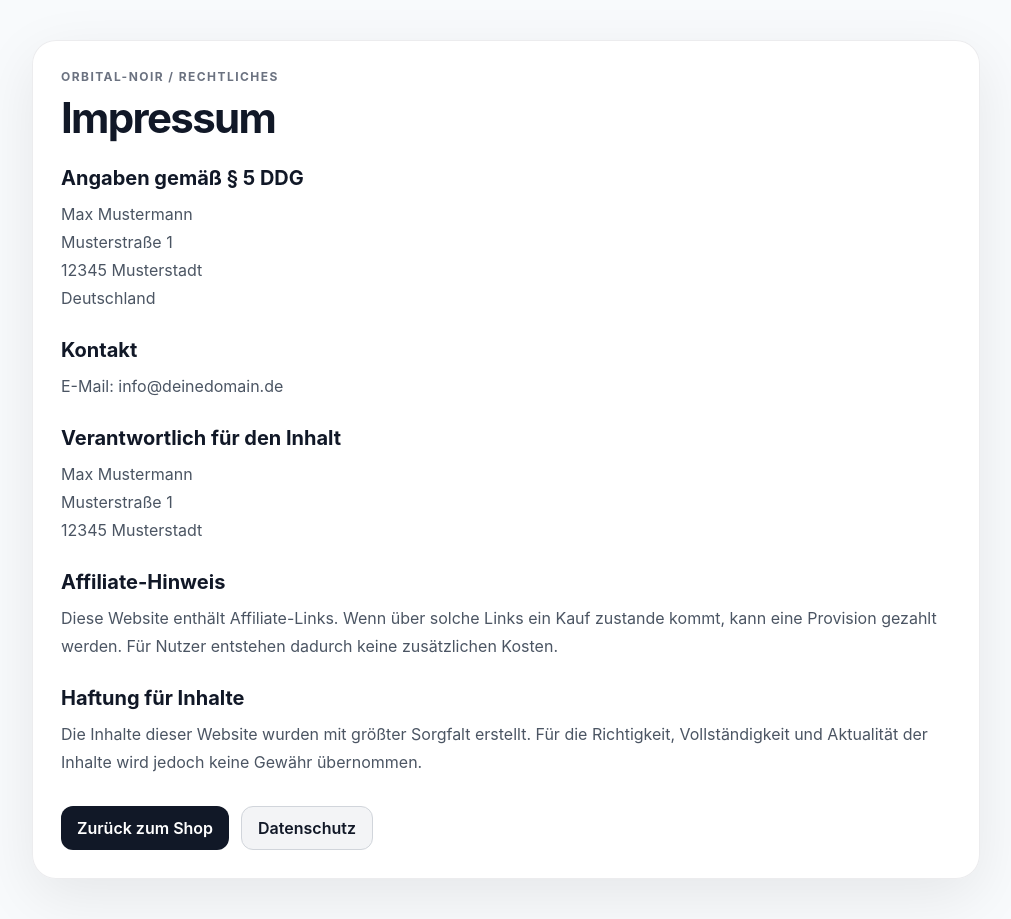
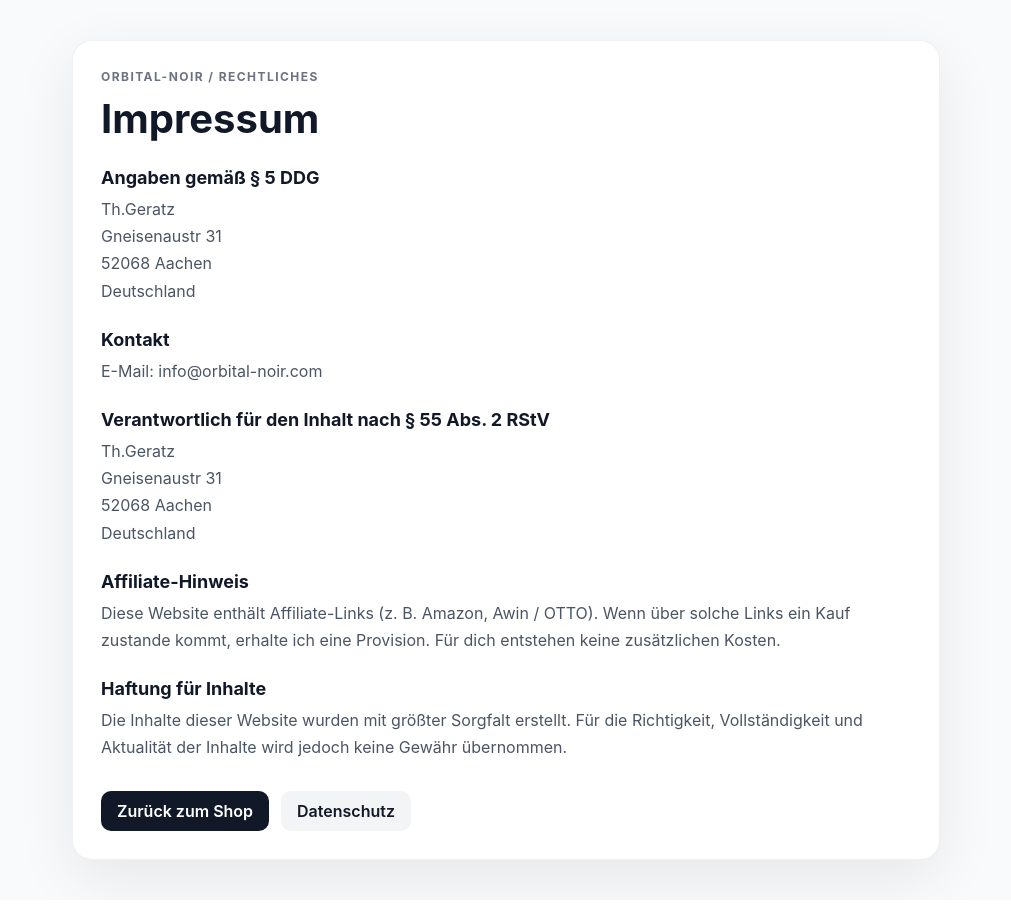
Before and after one commit to powersparfuchsdeals-ship-it/powersparfuchsdeals, a Next.js app: page /impressum in a window 1280 px wide. Shown: the whole page, without its empty margins (134-1145 px from the left). Built offline with nearby package versions, Linux system fonts and the light colour scheme.

Commit message:
Update impressum.js

```diff
--- a/pages/impressum.js
+++ b/pages/impressum.js
@@ -11,12 +11,9 @@ export default function ImpressumPage() {
           <section style={styles.section}>
             <h2 style={styles.heading}>Angaben gemäß § 5 DDG</h2>
             <p style={styles.text}>
-              Max Mustermann
-              <br />
-              Musterstraße 1
-              <br />
-              12345 Musterstadt
-              <br />
+              Th.Geratz<br />
+              Gneisenaustr 31<br />
+              52068 Aachen<br />
               Deutschland
             </p>
           </section>
@@ -24,27 +21,26 @@ export default function ImpressumPage() {
           <section style={styles.section}>
             <h2 style={styles.heading}>Kontakt</h2>
             <p style={styles.text}>
-              E-Mail: info@deinedomain.de
+              E-Mail: info@orbital-noir.com
             </p>
           </section>
 
           <section style={styles.section}>
-            <h2 style={styles.heading}>Verantwortlich für den Inhalt</h2>
+            <h2 style={styles.heading}>Verantwortlich für den Inhalt nach § 55 Abs. 2 RStV</h2>
             <p style={styles.text}>
-              Max Mustermann
-              <br />
-              Musterstraße 1
-              <br />
-              12345 Musterstadt
+              Th.Geratz<br />
+              Gneisenaustr 31<br />
+              52068 Aachen<br />
+              Deutschland
             </p>
           </section>
 
           <section style={styles.section}>
             <h2 style={styles.heading}>Affiliate-Hinweis</h2>
             <p style={styles.text}>
-              Diese Website enthält Affiliate-Links. Wenn über solche Links ein Kauf
-              zustande kommt, kann eine Provision gezahlt werden. Für Nutzer entstehen
-              dadurch keine zusätzlichen Kosten.
+              Diese Website enthält Affiliate-Links (z. B. Amazon, Awin / OTTO).
+              Wenn über solche Links ein Kauf zustande kommt, erhalte ich eine Provision.
+              Für dich entstehen keine zusätzlichen Kosten.
             </p>
           </section>
 
@@ -58,10 +54,10 @@ export default function ImpressumPage() {
           </section>
 
           <div style={styles.actions}>
-            <Link href="/" style={styles.linkButton}>
+            <Link href="/" style={styles.primaryBtn}>
               Zurück zum Shop
             </Link>
-            <Link href="/datenschutz" style={styles.secondaryLink}>
+            <Link href="/datenschutz" style={styles.secondaryBtn}>
               Datenschutz
             </Link>
           </div>
@@ -75,91 +71,77 @@ const styles = {
   page: {
     minHeight: "100vh",
     background: "#f8fafc",
-    color: "#111827",
     fontFamily:
       'Inter, ui-sans-serif, system-ui, -apple-system, BlinkMacSystemFont, "Segoe UI", sans-serif'
   },
 
   shell: {
-    maxWidth: "980px",
+    maxWidth: "900px",
     margin: "0 auto",
     padding: "40px 16px"
   },
 
   card: {
-    background: "rgba(255,255,255,0.92)",
-    border: "1px solid rgba(17,24,39,0.08)",
-    borderRadius: "24px",
+    background: "#ffffff",
+    borderRadius: "20px",
     padding: "28px",
-    boxShadow: "0 18px 60px rgba(0,0,0,0.08)"
+    boxShadow: "0 18px 60px rgba(0,0,0,0.08)",
+    border: "1px solid rgba(0,0,0,0.06)"
   },
 
   label: {
-    color: "#6b7280",
     fontSize: "12px",
     textTransform: "uppercase",
     letterSpacing: "0.12em",
-    fontWeight: 700,
-    marginBottom: "12px"
+    color: "#6b7280",
+    marginBottom: "10px",
+    fontWeight: 700
   },
 
   title: {
+    fontSize: "40px",
     margin: 0,
-    fontSize: "42px",
-    lineHeight: 1.05,
-    letterSpacing: "-0.04em",
+    marginBottom: "10px",
     color: "#111827"
   },
 
   section: {
-    marginTop: "26px"
+    marginTop: "24px"
   },
 
   heading: {
-    margin: 0,
-    marginBottom: "10px",
-    fontSize: "20px",
+    fontSize: "18px",
+    marginBottom: "8px",
     color: "#111827"
   },
 
   text: {
-    margin: 0,
     color: "#4b5563",
-    lineHeight: 1.75,
-    fontSize: "16px"
+    lineHeight: 1.7
   },
 
   actions: {
     display: "flex",
     gap: "12px",
-    flexWrap: "wrap",
-    marginTop: "30px"
+    marginTop: "30px",
+    flexWrap: "wrap"
   },
 
-  linkButton: {
-    display: "inline-flex",
-    alignItems: "center",
-    justifyContent: "center",
-    minHeight: "44px",
-    padding: "0 16px",
-    borderRadius: "12px",
+  primaryBtn: {
+    padding: "10px 16px",
+    borderRadius: "10px",
     background: "#111827",
-    color: "#ffffff",
+    color: "#fff",
     textDecoration: "none",
     fontWeight: 600
   },
 
-  secondaryLink: {
-    display: "inline-flex",
-    alignItems: "center",
-    justifyContent: "center",
-    minHeight: "44px",
-    padding: "0 16px",
-    borderRadius: "12px",
+  secondaryBtn: {
+    padding: "10px 16px",
+    borderRadius: "10px",
     background: "#f3f4f6",
     color: "#111827",
     textDecoration: "none",
-    fontWeight: 600,
-    border: "1px solid #d1d5db"
+    fontWeight: 600
   }
 };
```
